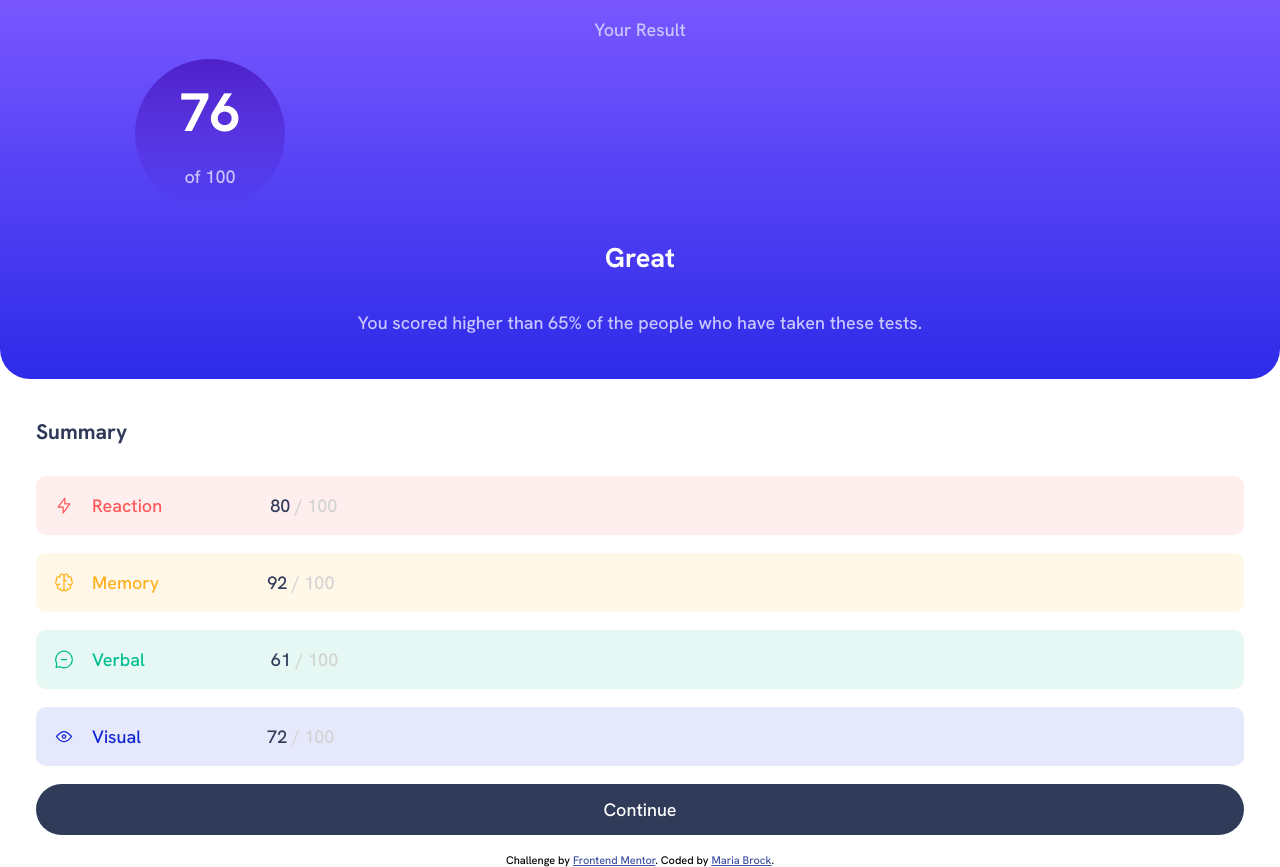
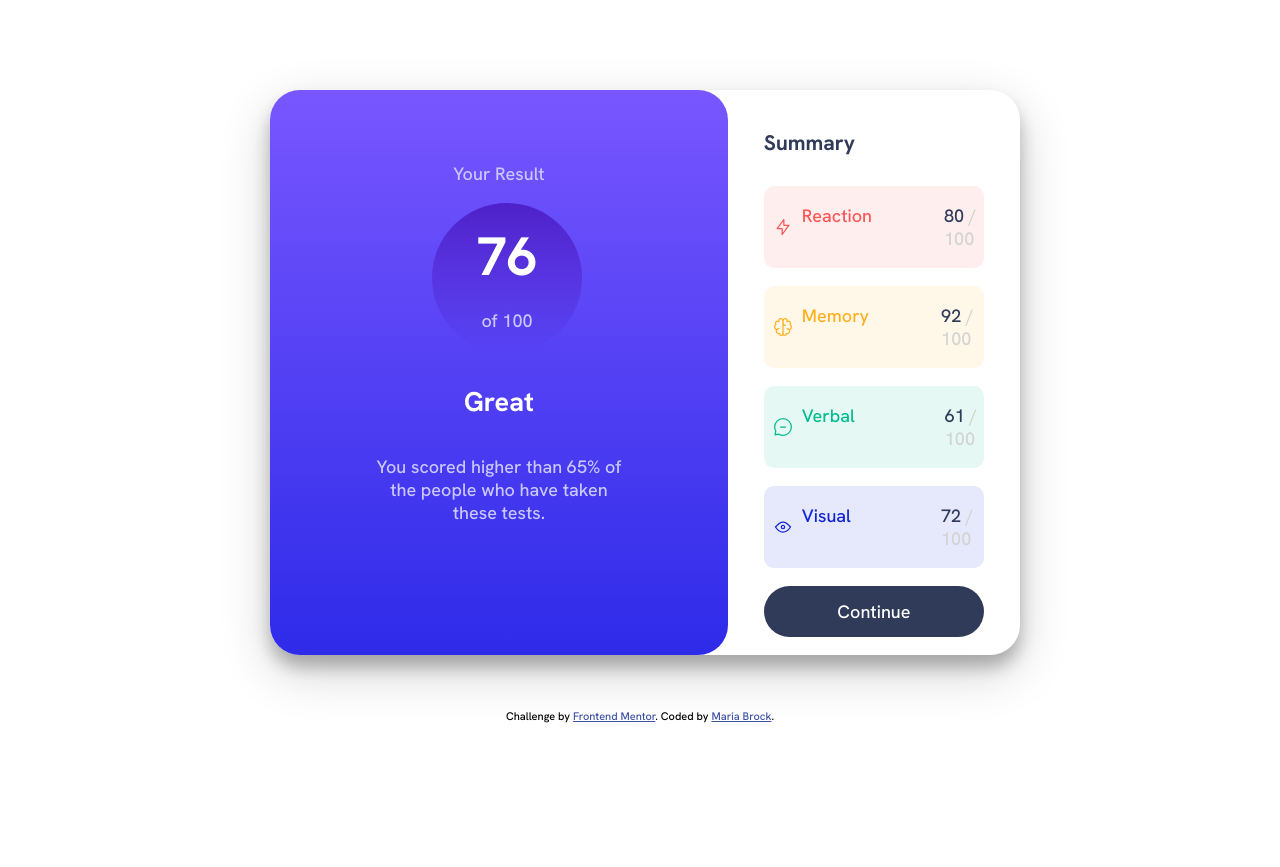
Before and after one commit to mariabrock/frontendmentorio-results-summary, a plain HTML site: page index.html in a window 1280 px wide. After the commit the page ends 800 px from the top, so only its background shows below. Drawn offline with Linux system fonts and the light colour scheme.

Commit message:
mostly there

```diff
--- a/index.html
+++ b/index.html
@@ -23,6 +23,7 @@
   </head>
   <body>
     <div class="container">
+      <div class="card">
         <div class="results">
           <p>Your Result</p>
           <div class="circle">
@@ -32,7 +33,8 @@
           <div class="text">
             <h2>Great</h2>
             <p class="subtext">
-            You scored higher than 65% of the people who have taken these tests.
+              You scored higher than 65% of the people who have taken these
+              tests.
             </p>
           </div>
         </div>
@@ -62,7 +64,7 @@
 
           <button class="button button-continue">Continue</button>
         </div>
-
+      </div>
       <div class="attribution">
         Challenge by
         <a href="https://www.frontendmentor.io?ref=challenge" target="_blank"
--- a/styles.css
+++ b/styles.css
@@ -17,21 +17,34 @@ html, body {
   padding: 0;
 }
 
+.card {
+  display: flex;
+  flex-direction: row;
+  justify-content: center;
+  max-width: 750px;
+  margin-top: 5rem;
+  margin-bottom: 3rem;
+  margin-left: 15rem;
+  border-radius: 30px;
+  background-color: hsl(0, 0%, 100%);
+  box-shadow: 0 12px 16px 0 rgba(0,0,0,0.24), 0 17px 50px 0 rgba(0,0,0,0.19);
+}
+
 .results {
   display: flex;
   flex-direction: column;
   text-align: center;
+  max-width: 450px;
   margin: 0;
-  padding: 0;
+  padding: 3rem;
   background-image: linear-gradient(hsl(252, 100%, 67%), hsl(241, 81%, 54%));
-  border-bottom-left-radius: 30px;
-  border-bottom-right-radius: 30px;
+  border-radius:  30px;
   color: hsl(241, 100%, 89%);
 }
 
 
 h2 {
-  color: white;
+  color: hsl(0, 0%, 100%);
 }
 
 .result {
@@ -45,7 +58,7 @@ h2 {
 }
 
 .circle {
-  margin-left: 7.5rem;
+  margin-left: 6rem;
   height: 150px;
   width: 150px;
   border-radius: 50%;
@@ -74,32 +87,33 @@ h2 {
 }
 
 img {
-  margin-right: 1rem;
-  margin-left: 1rem;
+  margin-right: .5rem;
+  margin-left: .5rem;
 }
 
 .lowlight {
   color: lightgray;
+  margin-right: .5rem;
 }
 
 #reaction-head {
   color: hsl(0, 100%, 67%);
-  margin-right: 6rem;
+  margin-right: 4rem;
 }
 
 #memory-head {
   color: hsl(39, 100%, 56%);
-  margin-right: 6rem;
+  margin-right: 4rem;
 }
 
 #verbal-head {
   color: hsl(166, 100%, 37%);
-  margin-right: 7rem;
+  margin-right: 5rem;
 }
 
 #visual-head {
   color: hsl(234, 85%, 45%);
-  margin-right: 7rem;
+  margin-right: 5rem;
 }
 
 #reaction {
@@ -151,3 +165,10 @@ img {
 .attribution a {
   color: hsl(228, 45%, 44%);
 }
+
+@media only screen and (max-width: 600px) {
+  .results {
+    display: flex;
+    flex-direction: column;
+  }
+}
```
Lines whose indentation alone changed are shown as unchanged.
